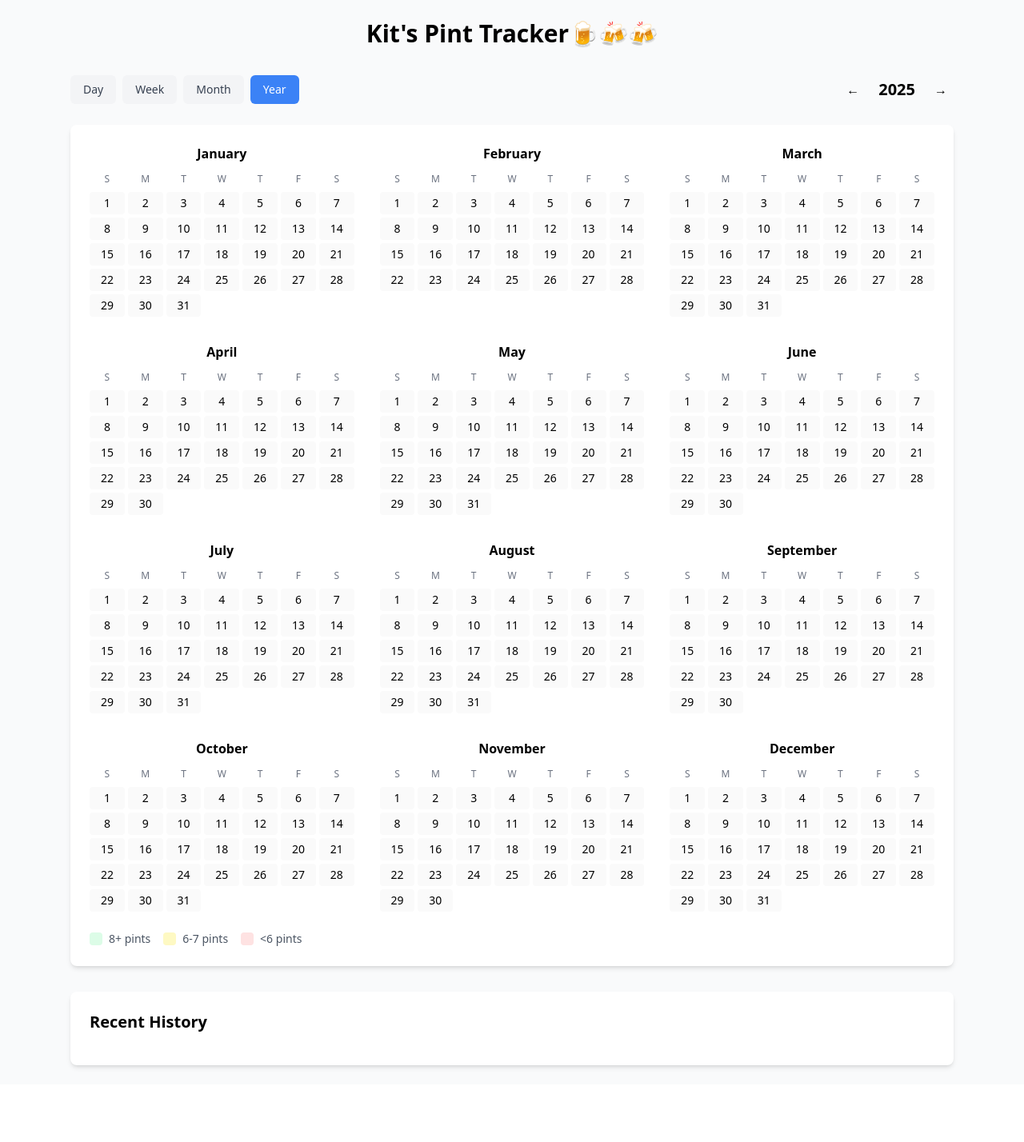
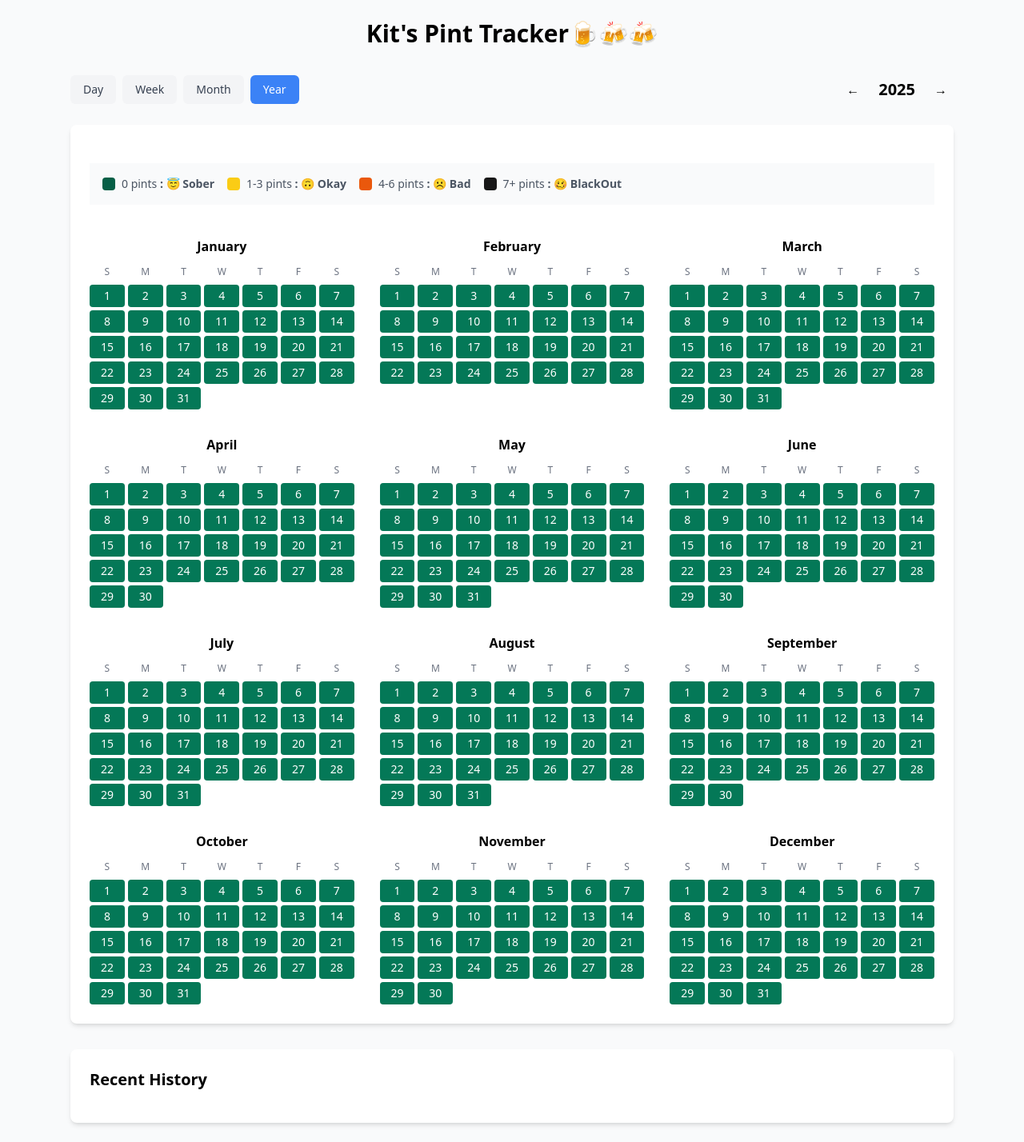
Before and after one commit to saikrishnacelupuri/Pint-Intake-log, a Vue app: page / in a window 1280 px wide. Shown: the whole page at 80% size. Before the commit the page ends 1356 px from the top, so only its background shows below. Built offline with nearby package versions, Linux system fonts and the light colour scheme.

Commit message:
updated colors and logic

```diff
--- a/src/components/WaterTracker.vue
+++ b/src/components/WaterTracker.vue
@@ -68,7 +68,7 @@ const getStatusColor = (pints: number) => {
   if (pints >= 7) return 'bg-slate-950 text-white'
   if (pints >= 4) return 'bg-orange-600 text-white'
   if (pints >= 1) return 'bg-yellow-400 text-black'
-  return 'bg-emerald-950 text-white'
+  return 'bg-emerald-800 text-white'
 }
 
 const getStatusText = (pints: number) => {
@@ -81,18 +81,18 @@ const getStatusText = (pints: number) => {
 const getDayColor = (date: Date) => {
   const dateStr = format(date, 'yyyy-MM-dd')
   const log = waterLogs.value.find(log => log.date === dateStr)
-  if (!log) return 'bg-neutral-50'
-  if (log.pints >= 7) return 'bg-slate-950 hover:bg-slate-800'
-  if (log.pints >= 4) return 'bg-orange-600 hover:bg-orange-500'
-  if (log.pints >= 1) return 'bg-yellow-400 hover:bg-yellow-300'
-  return 'bg-emerald-950 hover:bg-emerald-800'
+  if (!log) return 'bg-emerald-700 text-white hover:bg-emerald-600' // Set default color for sober
+  if (log.pints >= 7) return 'bg-slate-950 text-white hover:bg-slate-800'
+  if (log.pints >= 4) return 'bg-orange-600 text-white hover:bg-orange-500'
+  if (log.pints >= 1) return 'bg-yellow-400 text-black hover:bg-yellow-300'
+  return 'bg-emerald-700 text-white hover:bg-emerald-600' // Sober
 }
 
 const openDialog = (date: Date) => {
   selectedDate.value = date
   const dateStr = format(date, 'yyyy-MM-dd')
   const log = waterLogs.value.find(log => log.date === dateStr)
-  currentPints.value = log ? log.pints : 0
+  currentPints.value = log ? log.pints : 0 // Default to 0 pints if no log exists
   isOpen.value = true
 }
 
@@ -222,6 +222,32 @@ const sortedLogs = computed(() => {
 
     <!-- Calendar View -->
     <div class="bg-white rounded-lg shadow-md p-6 mb-8">
+
+      <div class="mt-6 text-sm text-gray-600 flex gap-4 mb-10 align-middle items-center w-full bg-gray-50 p-4">
+
+
+        <div class="flex items-center gap-2">
+          <div class="w-4 h-4 rounded bg-emerald-800"></div>
+          <span>0 pints <span style="font-weight: bold;">: 😇 Sober</span></span>
+        </div>
+
+        <div class="flex items-center gap-2">
+          <div class="w-4 h-4 rounded bg-yellow-400"></div>
+          <span>1-3 pints <span style="font-weight: bold;">: 🙃 Okay</span></span>
+        </div>
+        <div class="flex items-center gap-2">
+          <div class="w-4 h-4 rounded bg-orange-600"></div>
+          <span>4-6 pints <span style="font-weight: bold;">: ☹️ Bad</span></span>
+        </div>
+        <div class="flex items-center gap-2">
+          <div class="w-4 h-4 rounded bg-neutral-900"></div>
+          <span>7+ pints <span style="font-weight: bold;">: 🥴 BlackOut</span></span>
+        </div>
+
+
+      </div>
+
+
       <template v-if="currentView === 'year'">
         <div class="grid grid-cols-3 gap-8">
           <div v-for="month in monthsInYear" :key="format(month, 'MM')" class="space-y-2">
@@ -266,20 +292,6 @@ const sortedLogs = computed(() => {
         </div>
       </template>
 
-      <div class="mt-6 text-sm text-gray-600 flex gap-4">
-        <div class="flex items-center gap-2">
-          <div class="w-4 h-4 rounded bg-green-100"></div>
-          <span>8+ pints</span>
-        </div>
-        <div class="flex items-center gap-2">
-          <div class="w-4 h-4 rounded bg-yellow-100"></div>
-          <span>6-7 pints</span>
-        </div>
-        <div class="flex items-center gap-2">
-          <div class="w-4 h-4 rounded bg-red-100"></div>
-          <span>&lt;6 pints</span>
-        </div>
-      </div>
     </div>
 
     <!-- Recent History -->
```
